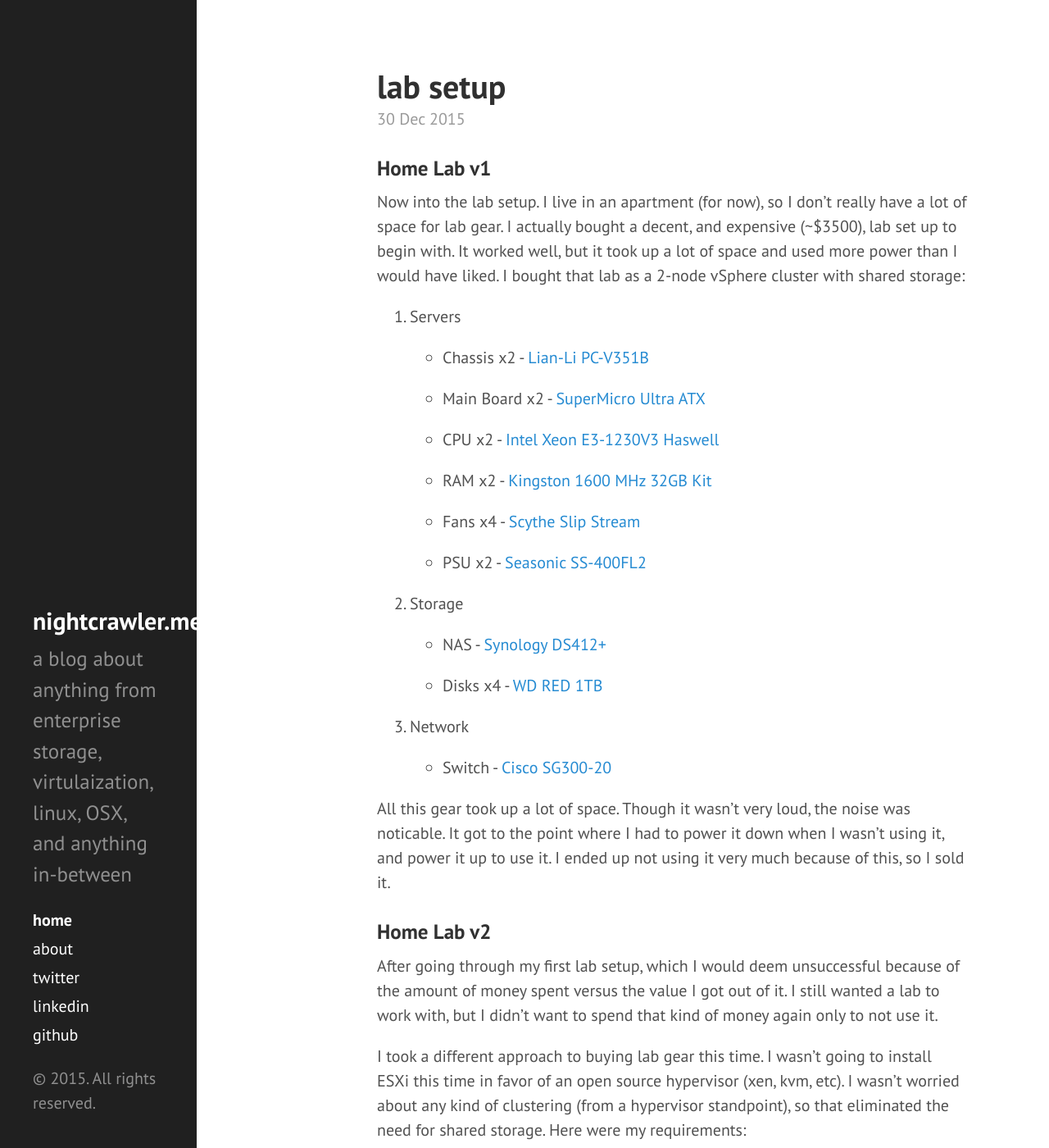
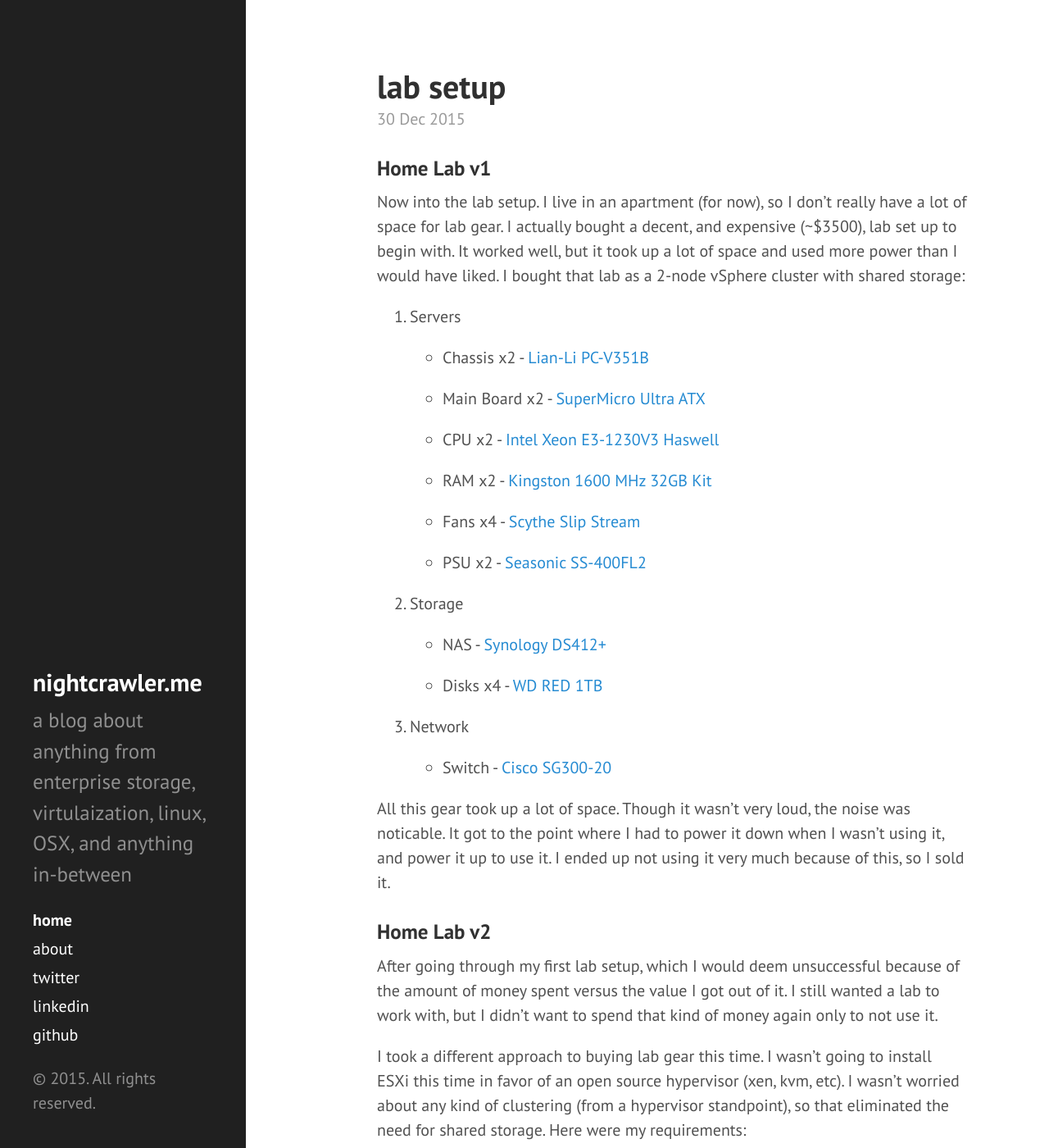
Before and after one commit to nightcrawler086/nightcrawler086.github.io, a Jekyll site: the page built from index.html, in a window 1280 px wide and 1400 px high. Shown: the whole window at 82% size. Built offline with Jekyll 4.4.1, drawn with Linux system fonts in a browser that asks for light colours; the list of posts is cut into pages by our own code.

Commit message:
i can..too small

```diff
--- a/public/css/hyde.css
+++ b/public/css/hyde.css
@@ -65,7 +65,7 @@
     top: 0;
     left: 0;
     bottom: 0;
-    width: 12rem;
+    width: 15rem;
     text-align: left;
   }
 }
```
